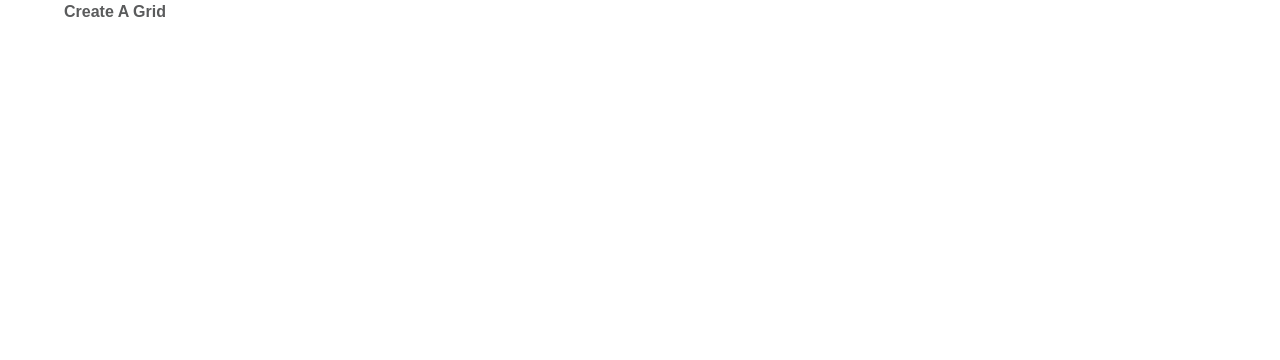
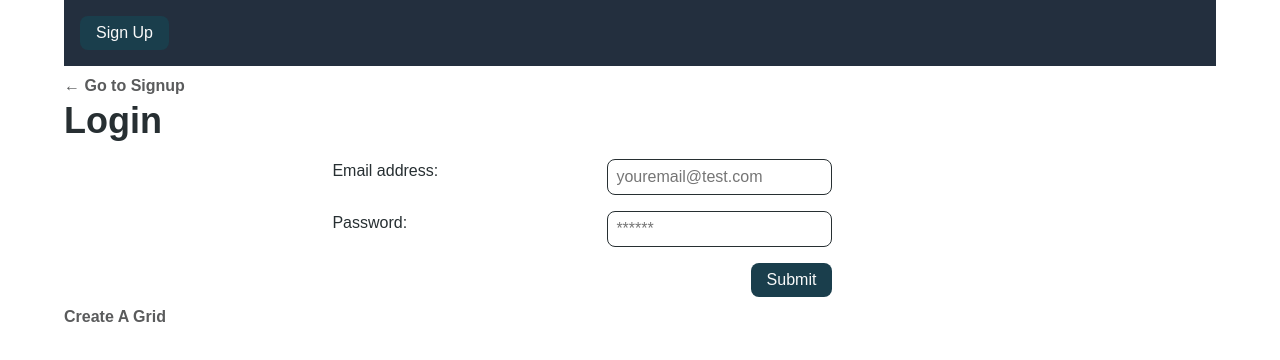
Before and after one commit to H-Lane/Cosmic-Clash, a React (Vite) app in the folder client/: page / in a window 1280 px wide. Shown: the top 360 px of the page. Built offline with nearby package versions, Linux system fonts and the light colour scheme.

Commit message:
Forgot to stage these changes

```diff
--- /dev/null
+++ b/client/pages/Login.jsx
@@ -0,0 +1,23 @@
+import React from 'react';
+import Modal from '../src/components/Modal'; // Adjusted import path
+
+const Login = ({ isOpen, onClose }) => {
+  return (
+    <Modal isOpen={isOpen} onClose={onClose}>
+      <h2>Login</h2>
+      <form>
+        <label>
+          Email:
+          <input type="email" required />
+        </label>
+        <label>
+          Password:
+          <input type="password" required />
+        </label>
+        <button type="submit">Login</button>
+      </form>
+    </Modal>
+  );
+};
+
+export default Login;
--- a/client/src/pages/Home.jsx
+++ b/client/src/pages/Home.jsx
@@ -1,26 +1,40 @@
 import React, { useState } from 'react';
 import { Link } from 'react-router-dom';
 import EmptyGrid from '../components/EmptyGrid';
+import Login from './Login'; // Assuming Login component handles both login and signup modes
 
 const Home = () => {
-    // Initialize playermap state
     const [playermap, setPlayermap] = useState(Array(100).fill('O'));
+    const [isLoginMode, setIsLoginMode] = useState(true); // Track login/signup mode
 
-    // Event handler for board click
     const handleBoardClick = (index) => {
         console.log(`Cell ${index} clicked`);
 
-        // Update playermap state or trigger some action based on the index
-        // For example, update the playermap state to mark the cell as clicked
         const updatedPlayermap = [...playermap];
         updatedPlayermap[index] = 'X';
         setPlayermap(updatedPlayermap);
     };
 
+    const toggleLoginMode = () => {
+        setIsLoginMode(!isLoginMode); // Toggle between login and signup modes
+    };
+
     return (
         <div className="container">
+            <header>
+                <button onClick={toggleLoginMode}>
+                    {isLoginMode ? 'Sign Up' : 'Log In'}
+                </button>
+            </header>
+
+            {isLoginMode ? (
+                <Login mode="login" /> // Pass 'login' mode to the Login component
+            ) : (
+                <Login mode="signup" /> // Pass 'signup' mode to the Login component
+            )}
+
             {/* <EmptyGrid playermap={playermap} onBoardClick={handleBoardClick} /> */}
-            <Link to="/CreateGrid" >Create A Grid</Link>
+            <Link to="/CreateGrid">Create A Grid</Link>
         </div>
     );
 };
--- a/client/src/pages/Login.jsx
+++ b/client/src/pages/Login.jsx
@@ -1,28 +1,37 @@
 import { useState } from 'react';
 import { useMutation } from '@apollo/client';
 import { Link } from 'react-router-dom';
-import { LOGIN } from '../utils/mutations';
-import Auth from '../utils/auth';
+import { LOGIN } from '../utils/mutations'; // Import the LOGIN mutation
+import Auth from '../utils/auth'; // Import the authentication utility
 
 function Login(props) {
+  // Initialize form state to hold email and password
   const [formState, setFormState] = useState({ email: '', password: '' });
+
+  // Set up the LOGIN mutation with useMutation hook
   const [login, { error }] = useMutation(LOGIN);
 
+  // Handle form submission
   const handleFormSubmit = async (event) => {
-    event.preventDefault();
+    event.preventDefault(); // Prevent default form behavior
     try {
+      // Execute the LOGIN mutation and pass form data as variables
       const mutationResponse = await login({
         variables: { email: formState.email, password: formState.password },
       });
+      // Extract the token from the mutation response
       const token = mutationResponse.data.login.token;
+      // Log in the user by saving the token
       Auth.login(token);
     } catch (e) {
-      console.log(e);
+      console.log(e); // Log any errors
     }
   };
 
+  // Update form state when an input field changes
   const handleChange = (event) => {
     const { name, value } = event.target;
+    // Update the corresponding state field based on input name
     setFormState({
       ...formState,
       [name]: value,
@@ -31,36 +40,42 @@ function Login(props) {
 
   return (
     <div className="container my-1">
+      {/* Link to navigate to the signup page */}
       <Link to="/signup">← Go to Signup</Link>
 
       <h2>Login</h2>
+      {/* Login form */}
       <form onSubmit={handleFormSubmit}>
         <div className="flex-row space-between my-2">
+          {/* Email input field */}
           <label htmlFor="email">Email address:</label>
           <input
-            placeholder="youremail@test.com"
-            name="email"
-            type="email"
-            id="email"
-            onChange={handleChange}
+            placeholder="youremail@test.com" // Placeholder text for email
+            name="email" // Field name for state tracking
+            type="email" // Input type is email
+            id="email" // HTML id for the input
+            onChange={handleChange} // Call handleChange on input change
           />
         </div>
         <div className="flex-row space-between my-2">
+          {/* Password input field */}
           <label htmlFor="pwd">Password:</label>
           <input
-            placeholder="******"
-            name="password"
-            type="password"
-            id="pwd"
-            onChange={handleChange}
+            placeholder="******" // Placeholder text for password
+            name="password" // Field name for state tracking
+            type="password" // Input type is password
+            id="pwd" // HTML id for the input
+            onChange={handleChange} // Call handleChange on input change
           />
         </div>
+        {/* Display error message if login fails */}
         {error ? (
           <div>
             <p className="error-text">The provided credentials are incorrect</p>
           </div>
         ) : null}
         <div className="flex-row flex-end">
+          {/* Submit button */}
           <button type="submit">Submit</button>
         </div>
       </form>
@@ -68,4 +83,4 @@ function Login(props) {
   );
 }
 
-export default Login;
+export default Login; // Export the Login component for use in other parts of the app
--- a/client/src/pages/SignUp.jsx
+++ b/client/src/pages/SignUp.jsx
@@ -1,35 +1,37 @@
 import { useState } from 'react';
+import { useMutation } from '@apollo/client';
 import { Link } from 'react-router-dom';
-import { useMutation } from '@apollo/client';
-import Auth from '../utils/auth';
-import { ADD_USER } from '../utils/mutations';
+import { ADD_USER } from '../utils/mutations'; // Import the mutation for signing up a user
+import Auth from '../utils/auth'; // Import the authentication utility
 
 function Signup(props) {
-  // Initialize form state with email, password, and username
-  const [formState, setFormState] = useState({ email: '', password: '', username: '' });
-  const [addUser] = useMutation(ADD_USER);
+  // Initialize form state to hold username, email, and password
+  const [formState, setFormState] = useState({ username: '', email: '', password: '' });
 
+  // Set up the ADD_USER mutation with useMutation hook
+  const [addUser, { error }] = useMutation(ADD_USER);
+
+  // Handle form submission
   const handleFormSubmit = async (event) => {
-    event.preventDefault();
+    event.preventDefault(); // Prevent default form behavior
     try {
-      // Call mutation to add user with form data
+      // Execute the ADD_USER mutation and pass form data as variables
       const mutationResponse = await addUser({
-        variables: {
-          email: formState.email,
-          password: formState.password,
-          username: formState.username
-        },
+        variables: { username: formState.username, email: formState.email, password: formState.password },
       });
-      // Extract token and authenticate user
+      // Extract the token from the mutation response
       const token = mutationResponse.data.addUser.token;
+      // Log in the user by saving the token
       Auth.login(token);
     } catch (e) {
-      console.error(e);
+      console.log(e); // Log any errors
     }
   };
 
+  // Update form state when an input field changes
   const handleChange = (event) => {
     const { name, value } = event.target;
+    // Update the corresponding state field based on input name
     setFormState({
       ...formState,
       [name]: value,
@@ -38,42 +40,53 @@ function Signup(props) {
 
   return (
     <div className="container my-1">
+      {/* Link to navigate back to the login page */}
       <Link to="/login">← Go to Login</Link>
 
       <h2>Signup</h2>
+      {/* Signup form */}
       <form onSubmit={handleFormSubmit}>
-
         <div className="flex-row space-between my-2">
-          <label htmlFor="email">Email:</label>
+          {/* Username input field */}
+          <label htmlFor="username">Username:</label>
           <input
-            placeholder="youremail@test.com"
-            name="email"
-            type="email"
-            id="email"
-            onChange={handleChange}
+            placeholder="yourusername" // Placeholder text for username
+            name="username" // Field name for state tracking
+            type="text" // Input type is text
+            id="username" // HTML id for the input
+            onChange={handleChange} // Call handleChange on input change
           />
         </div>
         <div className="flex-row space-between my-2">
-          <label htmlFor="pwd">Password:</label>
+          {/* Email input field */}
+          <label htmlFor="email">Email address:</label>
           <input
-            placeholder="******"
-            name="password"
-            type="password"
-            id="pwd"
-            onChange={handleChange}
+            placeholder="youremail@test.com" // Placeholder text for email
+            name="email" // Field name for state tracking
+            type="email" // Input type is email
+            id="email" // HTML id for the input
+            onChange={handleChange} // Call handleChange on input change
           />
         </div>
         <div className="flex-row space-between my-2">
-          <label htmlFor="username">Username:</label>
+          {/* Password input field */}
+          <label htmlFor="pwd">Password:</label>
           <input
-            placeholder="Username"
-            name="username"
-            type="text"
-            id="username"
-            onChange={handleChange}
+            placeholder="******" // Placeholder text for password
+            name="password" // Field name for state tracking
+            type="password" // Input type is password
+            id="pwd" // HTML id for the input
+            onChange={handleChange} // Call handleChange on input change
           />
         </div>
+        {/* Display error message if mutation fails */}
+        {error ? (
+          <div>
+            <p className="error-text">There was an error with your signup</p>
+          </div>
+        ) : null}
         <div className="flex-row flex-end">
+          {/* Submit button */}
           <button type="submit">Submit</button>
         </div>
       </form>
@@ -81,4 +94,4 @@ function Signup(props) {
   );
 }
 
-export default Signup;
+export default Signup; // Export the Signup component for use in other parts of the app
```
Also changed, not shown: client/pages/Auth.jsx (added, +24 -0 lines), client/pages/Home.jsx (added, +12 -0 lines), client/pages/NoMatch.jsx (added, +14 -0 lines), client/pages/Signup.jsx (added, +27 -0 lines), client/src/components/Modal.css (added, +31 -0 lines), client/src/components/Modal.jsx (added, +17 -0 lines), 1 other file (tests, documents, lock files or other folders).
